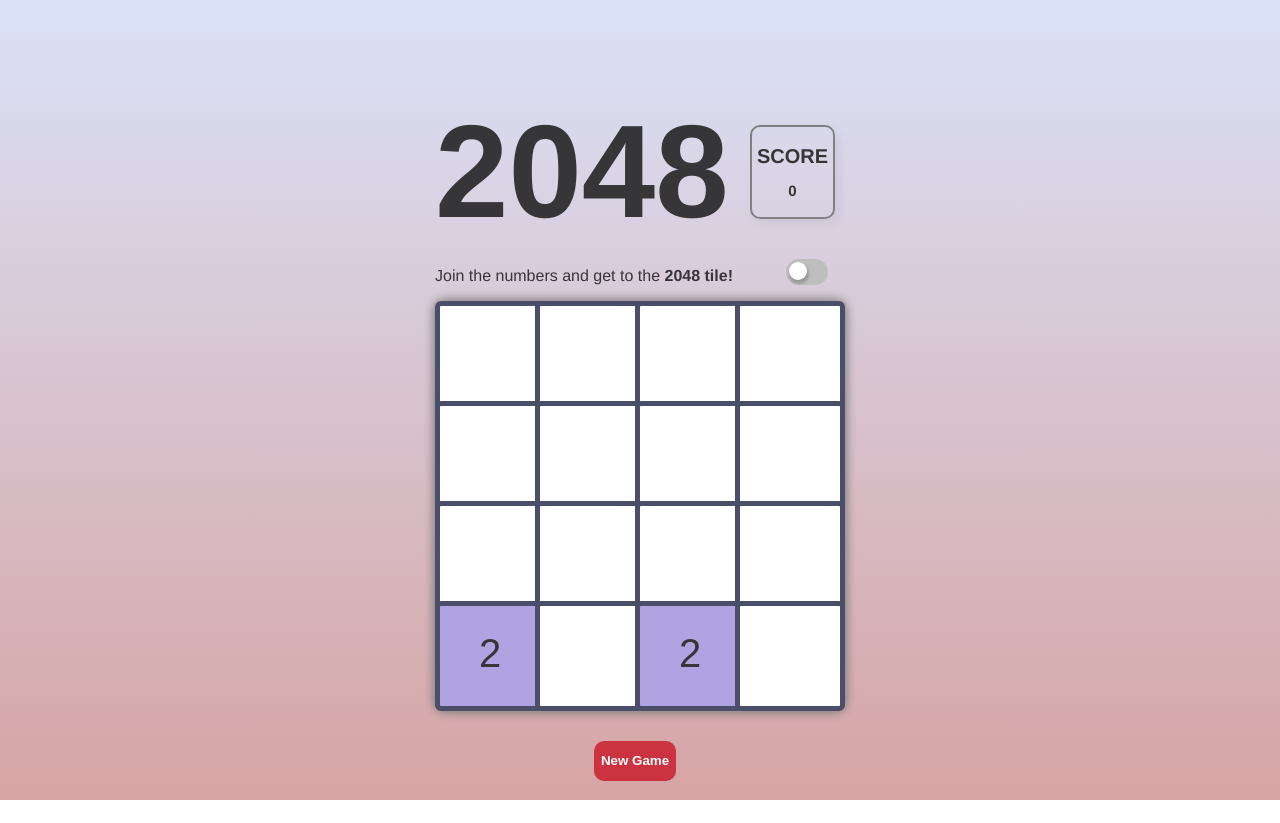
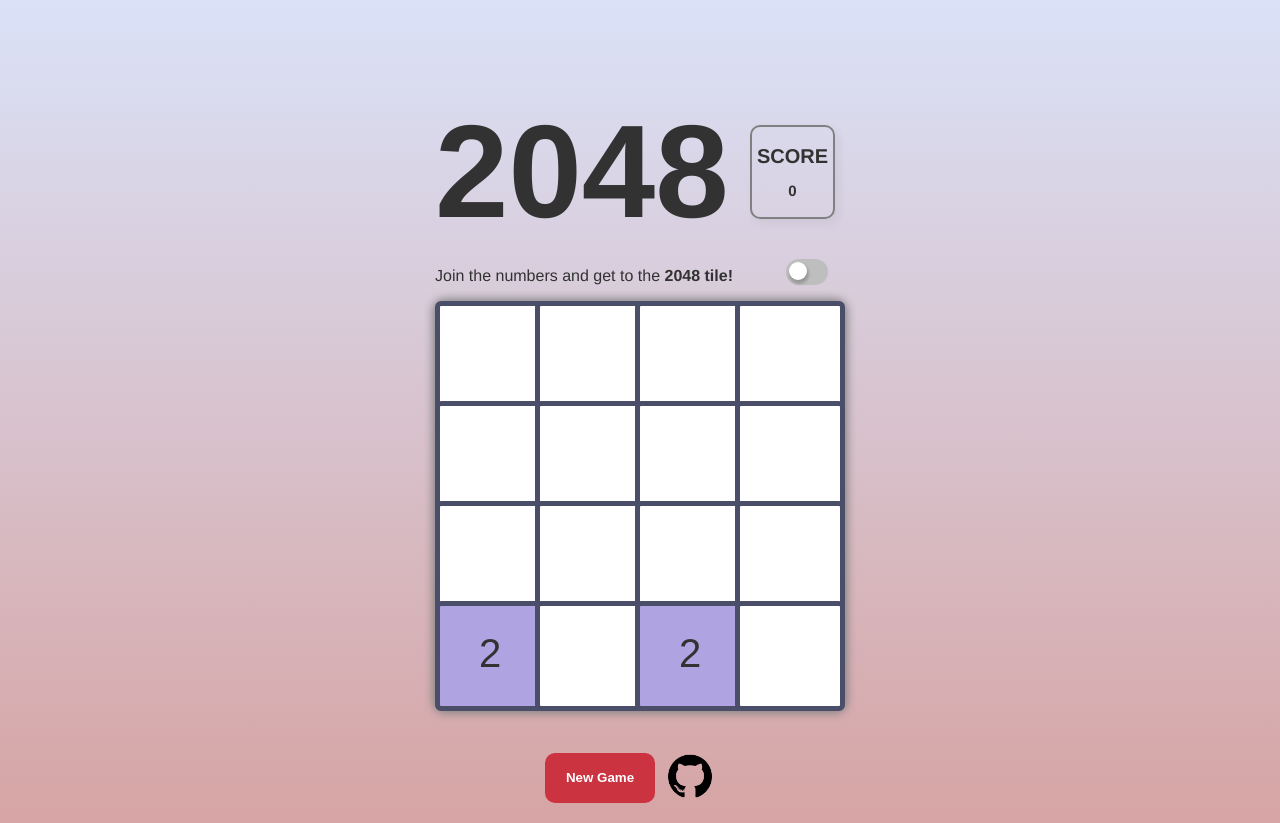
Before and after one commit to sandylcruz/2048, a React (Create React App) app: page / in a window 1280 px wide. Before the commit the page ends 800 px from the top, so only its background shows below. Built offline with nearby package versions, Linux system fonts and the light colour scheme; what @zendeskgarden/react-theming would draw is missing.

Commit message:
Add focus property to toggle

```diff
--- a/src/components/App.js
+++ b/src/components/App.js
@@ -3,6 +3,7 @@
 import styled, { ThemeProvider } from "styled-components";
 
 import Game from "./Game";
+import github from "./github.png";
 import GlobalStyle from "../GlobalStyle";
 import { lightTheme, darkTheme } from "./Themes";
 import { restartGame as restartGameAction } from "../actions/boardActions";
@@ -46,7 +47,8 @@
   box-sizing: border-box;
   font-weight: bolder;
   color: white;
-  height: 40px;
+  height: 50px;
+  width: 110px;
   outline: none;
   box-shadow: none;
 
@@ -119,9 +121,10 @@
 const UnderGame = styled.div`
   margin-top: 30px;
   display: flex;
-  flex-direction: column;
+  flex-direction: row;
+  max-width: 400px;
+  justify-content: center;
   align-items: center;
-  max-width: 400px;
 `;
 
 const App = React.memo(() => {
@@ -170,6 +173,9 @@
             >
               New Game
             </RestartButton>
+            <a href="https://github.com/sandylcruz/2048">
+              <img src={github} alt="github" width="70px"></img>
+            </a>
           </UnderGame>
         </Container>
       </BodyDiv>
--- a/src/components/Themes.js
+++ b/src/components/Themes.js
@@ -2,7 +2,7 @@
   body: "#4158D0",
   gradient: "linear-gradient(#dae2f8, #d6a4a4)",
   h1: "purple",
-  text: "#363537",
+  text: "#323232",
   toggleBorder: "#FFF",
   color: "#6B9080",
   tiles: {
--- a/src/components/Toggle.js
+++ b/src/components/Toggle.js
@@ -50,6 +50,9 @@
       transition: 0.2s;
     }
   }
+  &:focus + ${CheckBoxLabel} {
+    border: 2px solid rgb(204, 51, 64);
+  }
 `;
 
 const Toggle = ({ onChange }) => {
```
Also changed, not shown: src/components/github.png (added).
